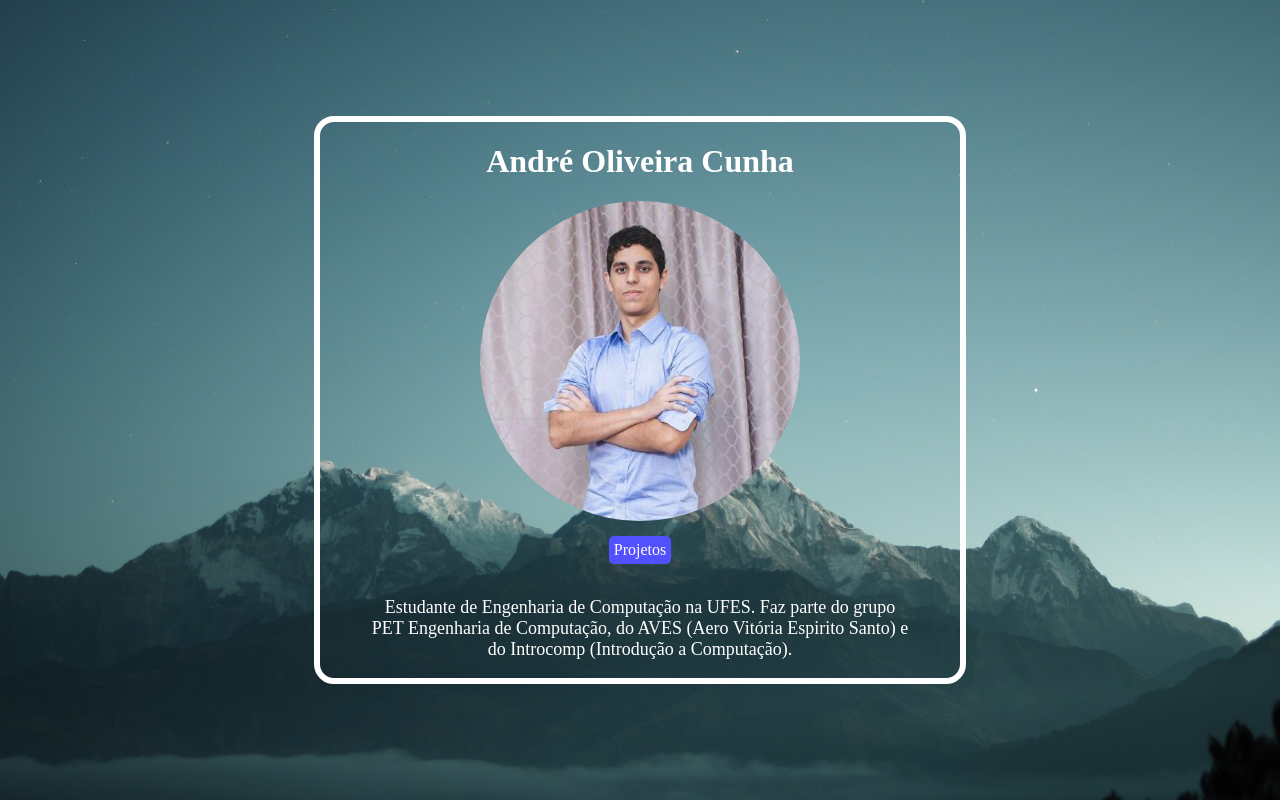
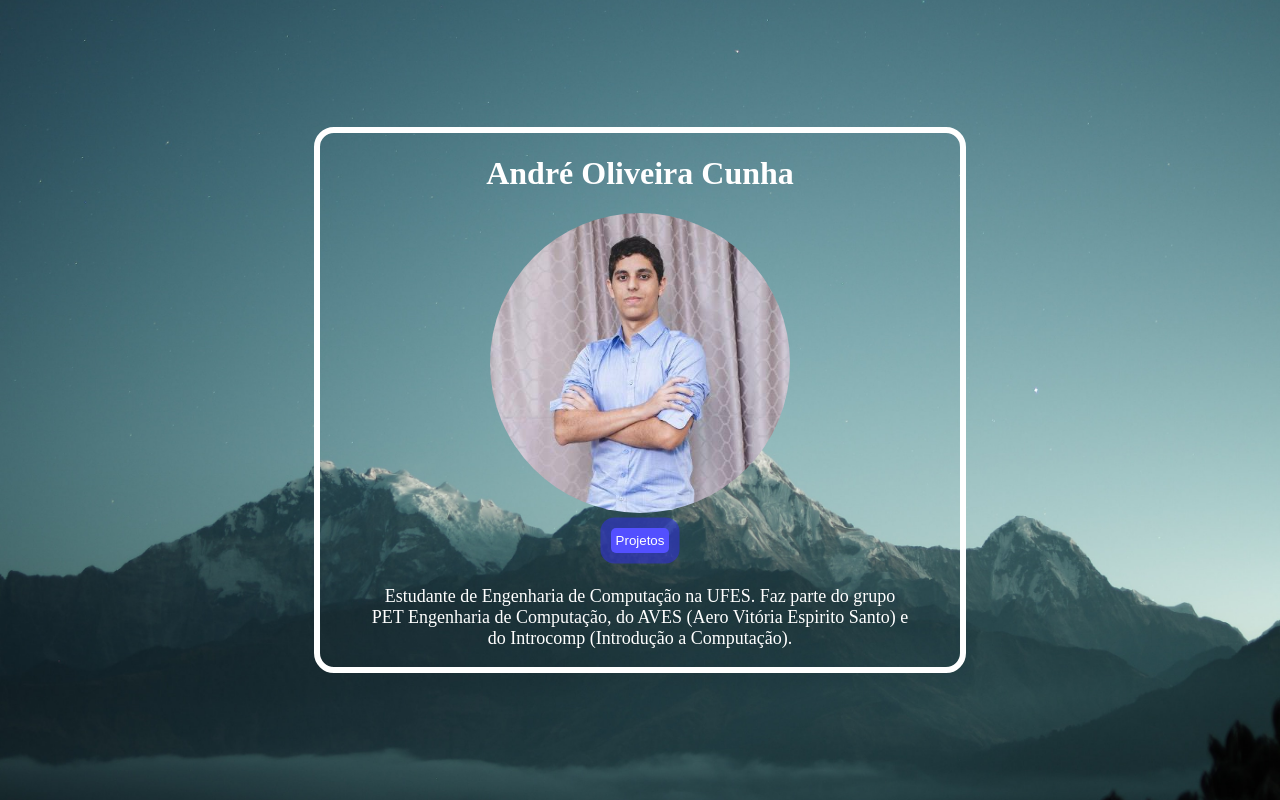
Before and after one commit to andreocunha/portfolio, a Next.js app: page / in a window 1280 px wide. Built offline with nearby package versions, Linux system fonts and the light colour scheme.

Commit message:
estilização do botão

```diff
--- a/src/pages/index.js
+++ b/src/pages/index.js
@@ -11,7 +11,7 @@ function Home(){
                 <img src="assets/andre_img.jpeg" className={styles.imgPerfil}/>
 
                 <Link href="/projetos">
-                    <a className={styles.buttonProjects}>Projetos</a>
+                    <button className={styles.buttonProjects}>Projetos</button>
                 </Link>
 
                 <p style={{ color: '#ffffff', paddingLeft: 50, paddingRight: 50, fontSize: 18}}>
--- a/src/pages/styles.module.css
+++ b/src/pages/styles.module.css
@@ -57,9 +57,10 @@
   border-radius: 50%;
   width: 50%;
   min-width: 250px;
+  max-width: 300px;
 }
 
-.buttonProjects{
+/* .buttonProjects{
   align-self: center;
   border-radius: 5px;
   background-color: rgb(83, 80, 255);
@@ -70,6 +71,36 @@
   color: white;
   text-decoration:none;
   margin: 15px;
+} */
+
+.buttonProjects {
+  border:none;
+  text-align: center;
+  align-self: center;
+  border-radius: 5px;
+  background-color: rgb(83, 80, 255);
+  justify-content: center;
+  align-items: center;
+  text-align: center;
+  padding: 5px;
+  color: white;
+  text-decoration:none;
+  margin: 15px;
+  animation: animacaoBotao 2.5s linear infinite;
+}
+@keyframes animacaoBotao {
+  0%{
+      box-shadow: 0 0 0 0 rgb(50, 47, 230), 0 0 0 0 rgb(50, 47, 230);
+  }
+  40%{
+      box-shadow: 0 0 0 22px rgba(20, 143, 20, 0), 0 0 0 0 rgb(50, 47, 230);
+  }
+  80%{
+      box-shadow: 0 0 0 22px rgba(20, 143, 20, 0), 0 0 0 15px rgba(20, 143, 20, 0);
+  }
+  100%{
+      box-shadow: 0 0 0 0 rgba(20, 143, 20, 0), 0 0 0 15px rgba(20, 143, 20, 0);
+  }
 }
 
 .bgWrap {
```
